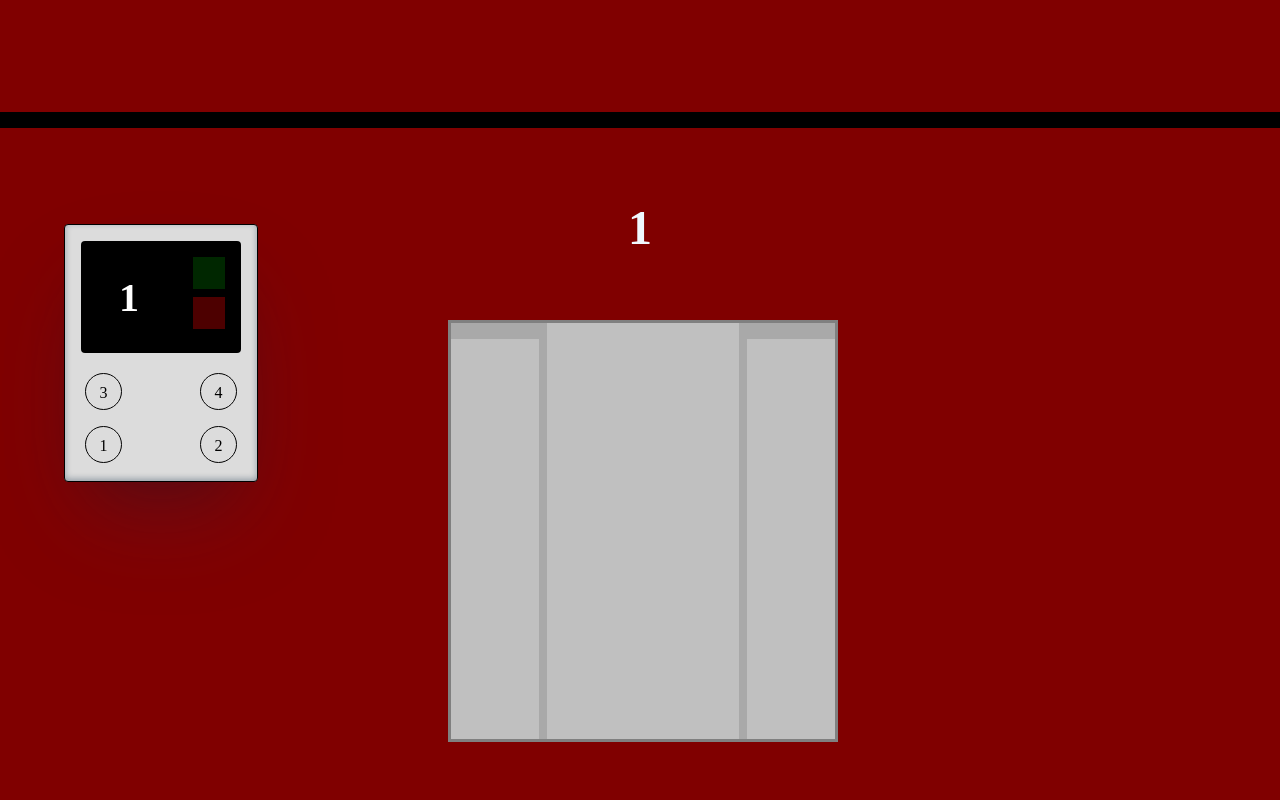
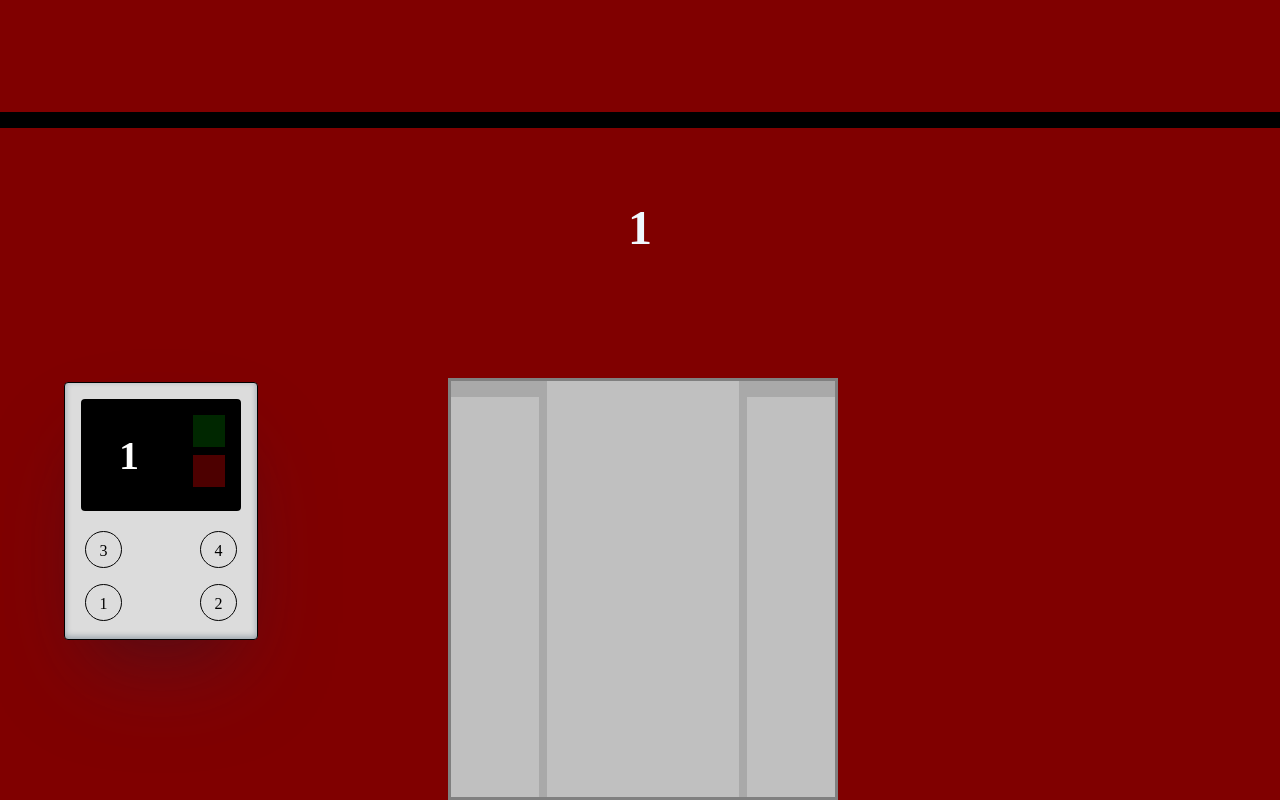
Before and after one commit to dracolars/elevatorCherry, a plain HTML site: page index.html in a window 1280 px wide. Drawn offline with nearby package versions, Linux system fonts and the light colour scheme.

Commit message:
demo v4 - door fix

```diff
--- a/style.css
+++ b/style.css
@@ -38,7 +38,7 @@ body {
     position: absolute;
     margin: auto;
     background-color: silver;
-    top: 20em;
+    bottom: 0em;
     left: 35%;
     display: flex;
     border: 3px solid gray;
@@ -73,7 +73,7 @@ body {
     width: 12em;
     background-color: gainsboro;
     position: absolute;
-    top: 14em;
+    bottom: 10em;
     left: 4em;
     border: solid 1px black;
     border-radius: 4px;
```
Also changed, not shown: 1 other file.
